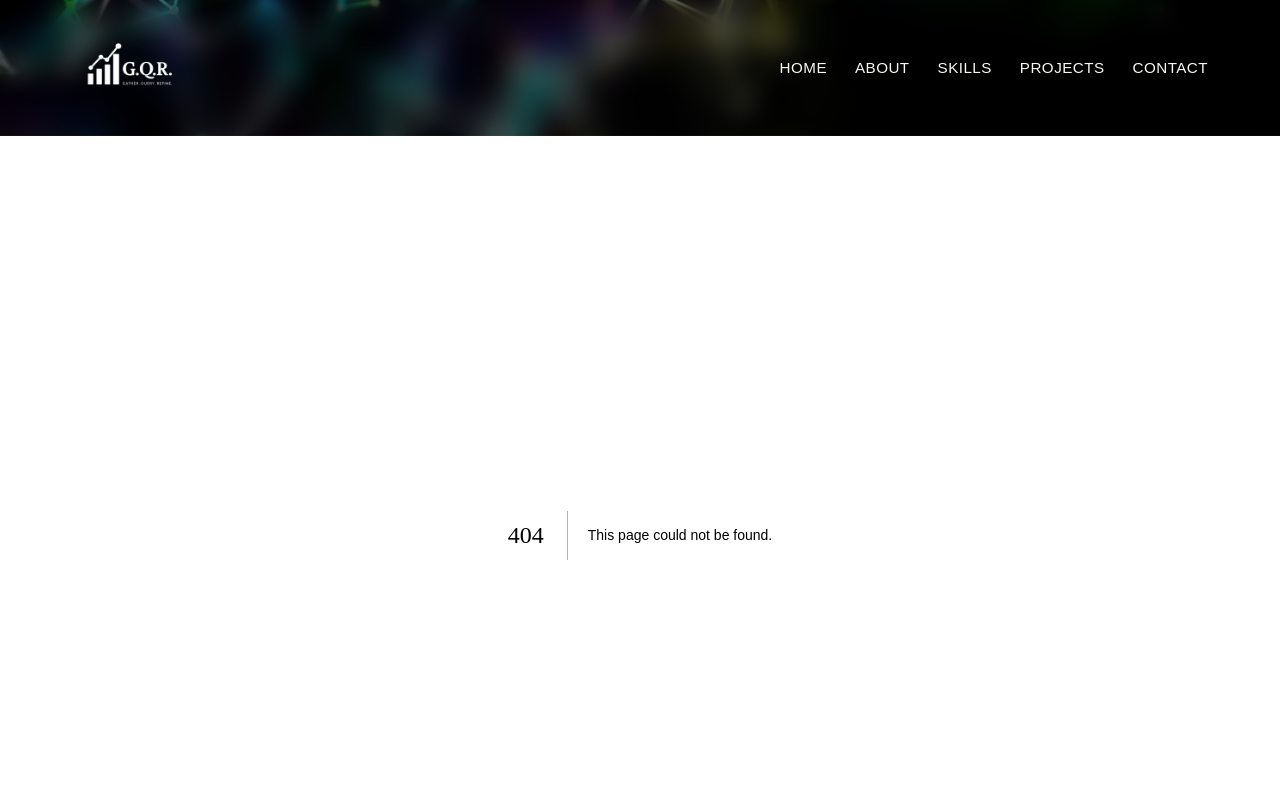
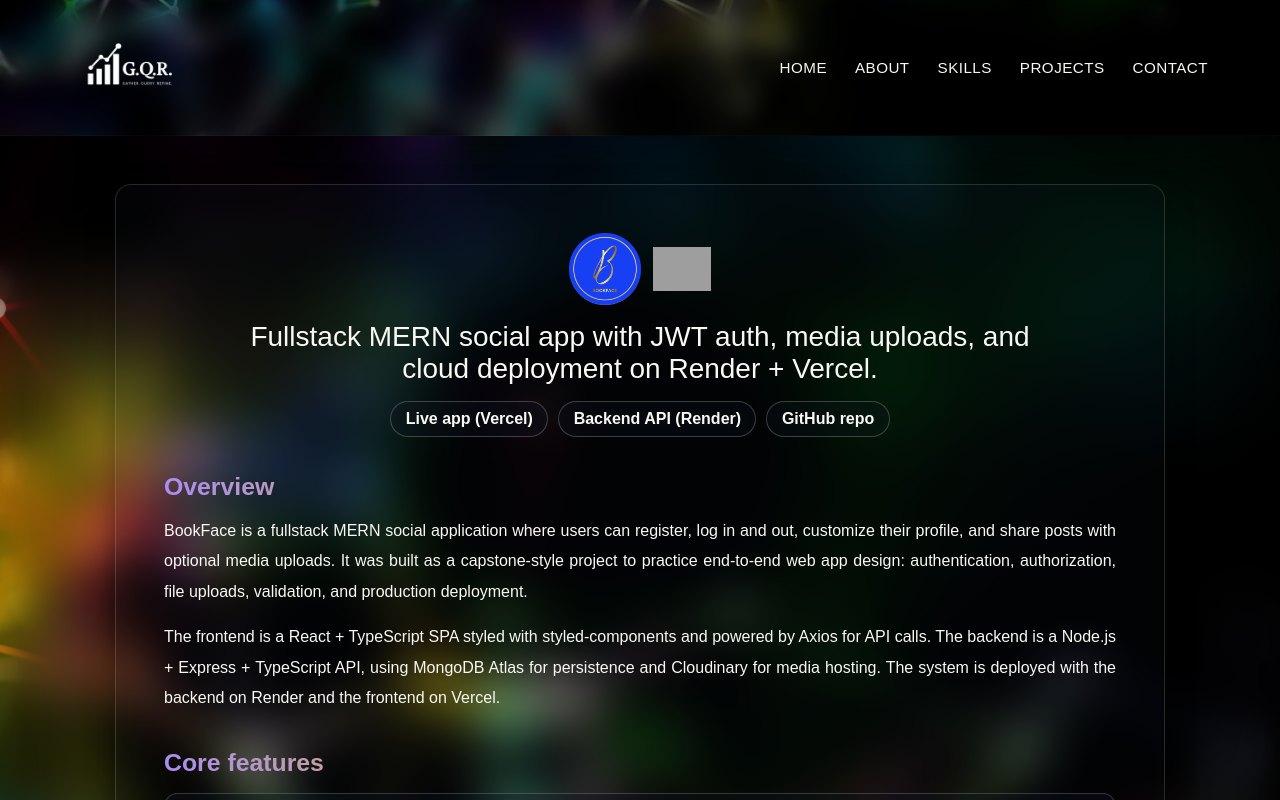
Before and after one commit to girlierazon84/Portfolio, a Next.js app in the folder client/: page /projects/bookface in a window 1280 px wide. Before the commit this address had no page. Shown: the top 800 px of the page. Built offline with nearby package versions, Linux system fonts and the light colour scheme; grey boxes are pictures that could not be loaded.

Commit message:
feat(projects): add BookFace MERN case study component

```diff
--- /dev/null
+++ b/client/src/app/projects/bookface/page.tsx
@@ -0,0 +1,14 @@
+// client/src/app/projects/bookface/page.tsx
+
+"use client";
+
+import React from "react";
+import BookFace from '../../../components/projects/BookFace';
+
+
+// BookFace Project Page Component
+const BookFacePage: React.FC = () => {
+    return <BookFace />;
+};
+
+export default BookFacePage;
```
